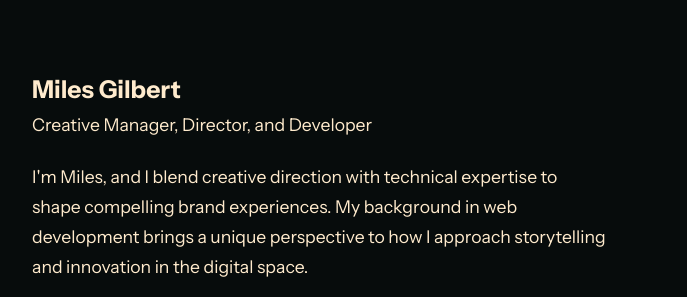
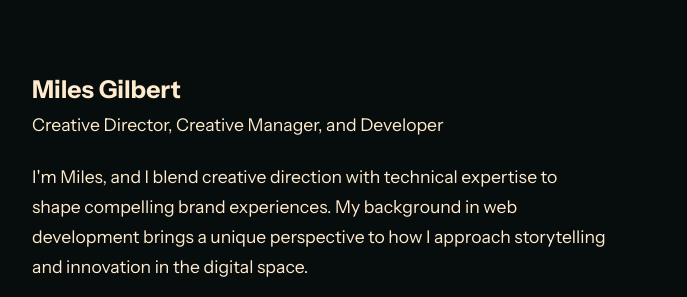
Before and after one commit to brainnews/miles-gilbert-xyz-html, a plain HTML site: page index.html in a window 1280 px wide. Shown: the part 675-972 px from the top of the page, 178-865 px from the left. Drawn offline with nearby package versions, Linux system fonts and the light colour scheme; no server answers.

Commit message:
Add files via upload

```diff
--- a/index.html
+++ b/index.html
@@ -27,7 +27,7 @@
             <div class="intro-content">
                 <div class="intro-text">
                     <h1 class="headline">Miles Gilbert</h1>
-                    <p class="subhead">Creative Manager, Director, and Developer</p>
+                    <p class="subhead">Creative Director, Creative Manager, and Developer</p>
                     <p>I'm Miles, and I blend creative direction with technical expertise to shape compelling brand experiences. My background in web development brings a unique perspective to how I approach storytelling and innovation in the digital space.</p>
                     <p>Today, I help lead creative initiatives at Indeed, the world's #1 job site. Beyond directing video series and experiential campaigns, I drive innovation through technology—recently prototyping an AI-powered tool that streamlines our creative feedback process, and helping evaluate AI solutions that enhance our team's efficiency. My work focuses on modernizing both our creative output and our workflows to help people find and succeed in meaningful work.</p>
                     <ul class="list-unstyled">
```
